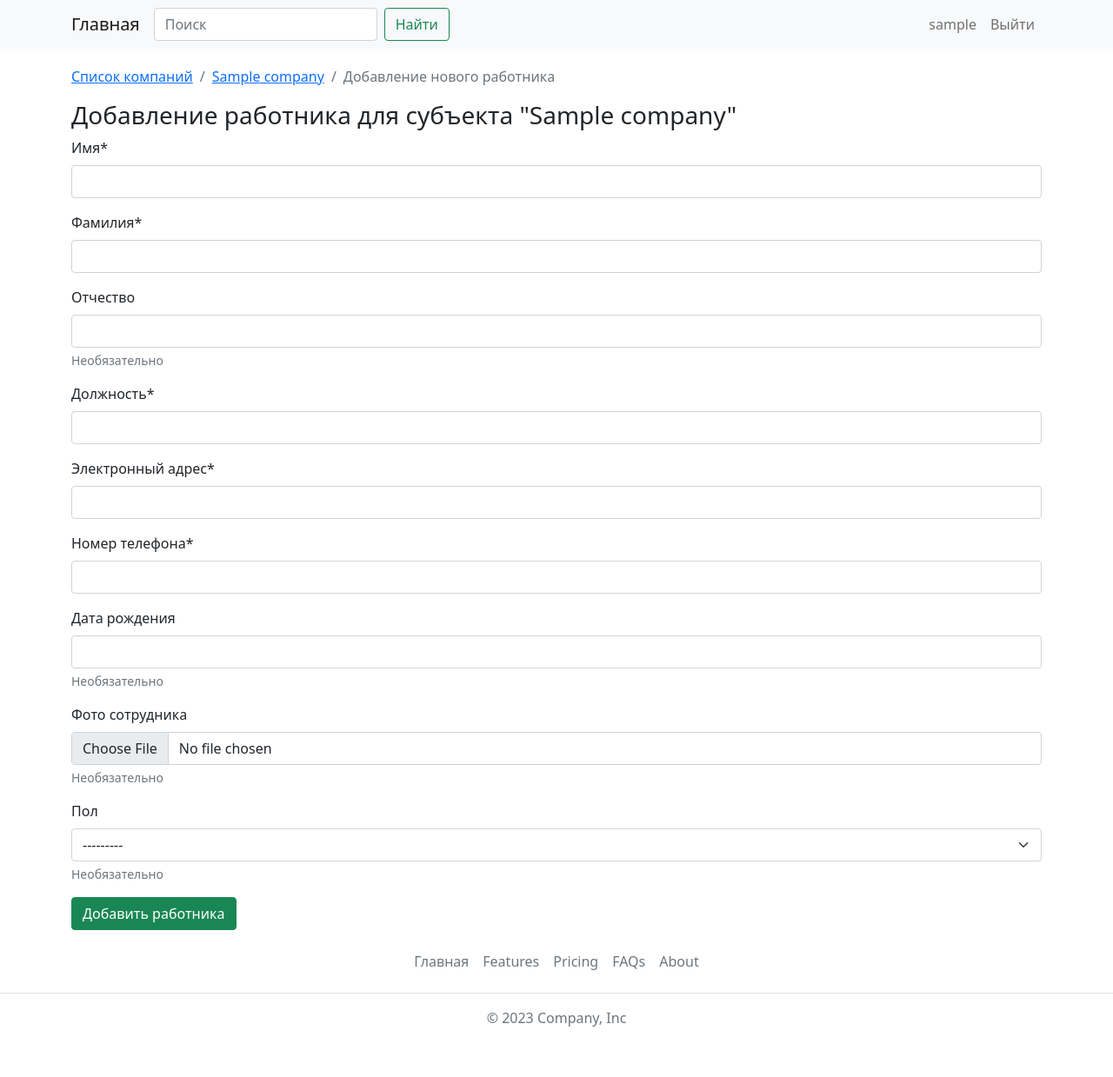
After one commit to Warkinstar/SMEBase, a Django app: a page that uses templates/enterprises/employee_new.html in a window 1280 px wide. The commit adds this page. Shown: the whole page at 87% size. Run offline with Django 4.2, Linux system fonts and the light colour scheme; a user stored in the database is signed in; tables that the repository leaves empty hold one stand-in row (values such as "Sample post"); some libraries are stand-ins or nearby versions.

Commit message:
EmployeeCreateView

```diff
--- a/enterprises/forms.py
+++ b/enterprises/forms.py
@@ -1,4 +1,4 @@
-from .models import Company
+from .models import Company, Employee
 from django import forms
 from phonenumber_field.widgets import PhoneNumberPrefixWidget
 
@@ -10,3 +10,9 @@ class CompanyForm(forms.ModelForm):
         widgets = {"phone_number": PhoneNumberPrefixWidget(initial="KZ"),
                    "description": forms.Textarea(attrs={'rows': 3, 'style': 'height: 50px;'})
                    }
+
+
+class EmployeeForm(forms.ModelForm):
+    class Meta:
+        model = Employee
+        exclude = ["company"]
--- a/enterprises/urls.py
+++ b/enterprises/urls.py
@@ -3,8 +3,10 @@ from . import views
 
 
 urlpatterns = [
+    path("", views.CompanyListView.as_view(), name="company_list"),
+
     path("new/", views.CompanyCreateView.as_view(), name="company_new"),
-    path("", views.CompanyListView.as_view(), name="company_list"),
     path("<slug>/", views.CompanyDetailView.as_view(), name="company_detail"),
     path("<slug>/update/", views.CompanyUpdateView.as_view(), name="company_update"),
+    path("<slug>/employees/new/", views.EmployeeCreateView.as_view(), name="employee_new"),
 ]
--- a/enterprises/views.py
+++ b/enterprises/views.py
@@ -1,8 +1,8 @@
 from django.shortcuts import render, get_object_or_404
 from django.views.generic import CreateView, ListView, DetailView, UpdateView
 from django.contrib.auth.mixins import LoginRequiredMixin
-from .models import Company
-from .forms import CompanyForm
+from .models import Company, Employee
+from .forms import CompanyForm, EmployeeForm
 from django.urls import reverse_lazy
 
 
@@ -43,3 +43,24 @@ class CompanyUpdateView(LoginRequiredMixin, UpdateView):
 
     def get_success_url(self):
         return reverse_lazy("company_detail", kwargs={"slug": self.object.slug})
+
+
+class EmployeeCreateView(LoginRequiredMixin, CreateView):
+    template_name = "enterprises/employee_new.html"
+    form_class = EmployeeForm
+
+    def dispatch(self, request, *args, **kwargs):
+        self.company = get_object_or_404(Company, slug=self.kwargs["slug"], user=request.user)
+        return super().dispatch(request, *args, **kwargs)
+
+    def get_context_data(self, **kwargs):
+        context = super().get_context_data(**kwargs)
+        context["company"] = self.company
+        return context
+
+    def form_valid(self, form):
+        form.instance.company = self.company
+        return super().form_valid(form)
+
+    def get_success_url(self):
+        return reverse_lazy("company_detail", args=[self.company.slug])
--- a/templates/enterprises/company_detail.html
+++ b/templates/enterprises/company_detail.html
@@ -55,7 +55,7 @@
               <a href="{% url 'company_update' company.slug %}" class="btn btn-primary btn-sm">
                 <i class="bi bi-building-gear"></i> Редактировать
               </a>
-              <a href="{% url 'company_update' company.slug %}" class="btn btn-sm bg-info" >
+              <a href="{% url 'employee_new' company.slug %}" class="btn btn-sm bg-info" >
                 <i class="bi bi-person-fill-add"></i> Работники
               </a>
               <a href="{% url 'company_update' company.slug %}" class="btn btn-success btn-sm">
--- /dev/null
+++ b/templates/enterprises/employee_new.html
@@ -0,0 +1,26 @@
+{% extends "base.html" %}
+{% load crispy_forms_tags %}
+
+{% block title %}
+
+    Добавление работника для субъекта"{{ company }}"
+
+{% endblock title %}
+
+
+{% block content %}
+    <nav aria-label="breadcrumb">
+        <ol class="breadcrumb">
+          <li class="breadcrumb-item"><a href="{% url 'company_list' %}">Список компаний</a></li>
+          <li class="breadcrumb-item" aria-current="page"><a href="{% url 'company_detail' company.slug %}">{{ company }}</a></li>
+          <li class="breadcrumb-item active" aria-current="page">Добавление нового работника</li>
+        </ol>
+  </nav>
+
+    <h3>Добавление работника для субъекта "{{ company }}"</h3>
+    <form method="post" enctype="multipart/form-data">
+        {% csrf_token %}
+        {{ form|crispy }}
+        <input type="submit" value="Добавить работника" class="btn btn-success">
+    </form>
+{% endblock content %}
```
